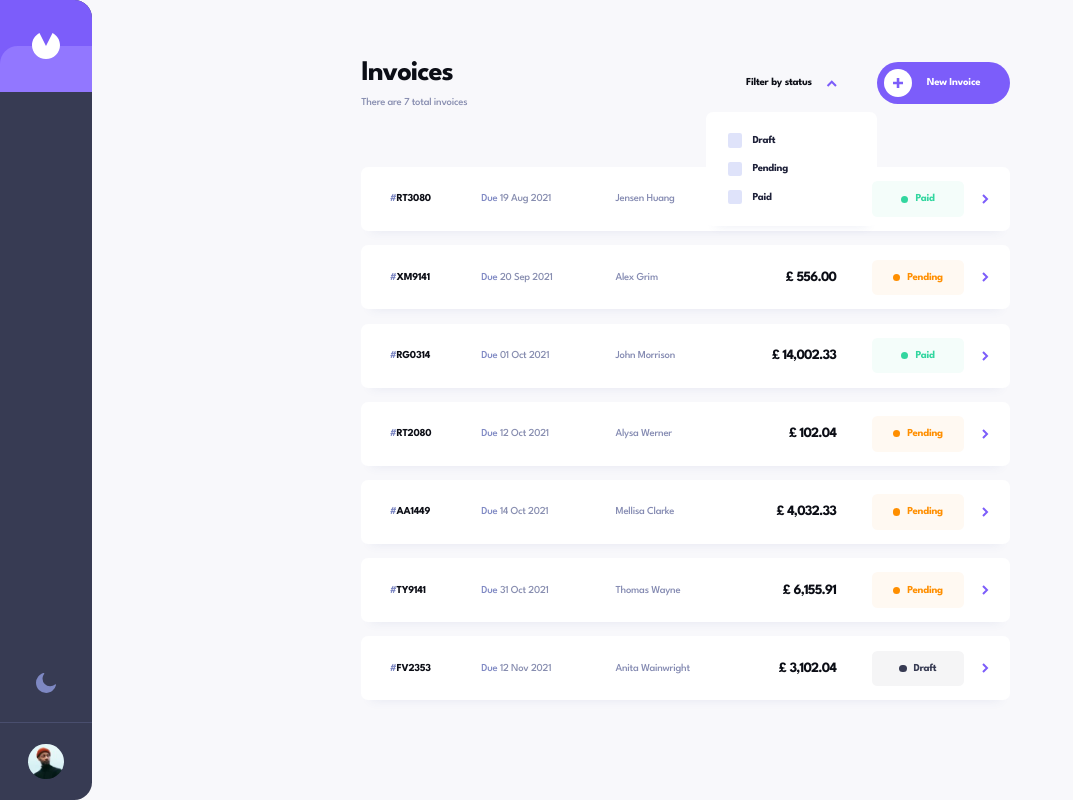
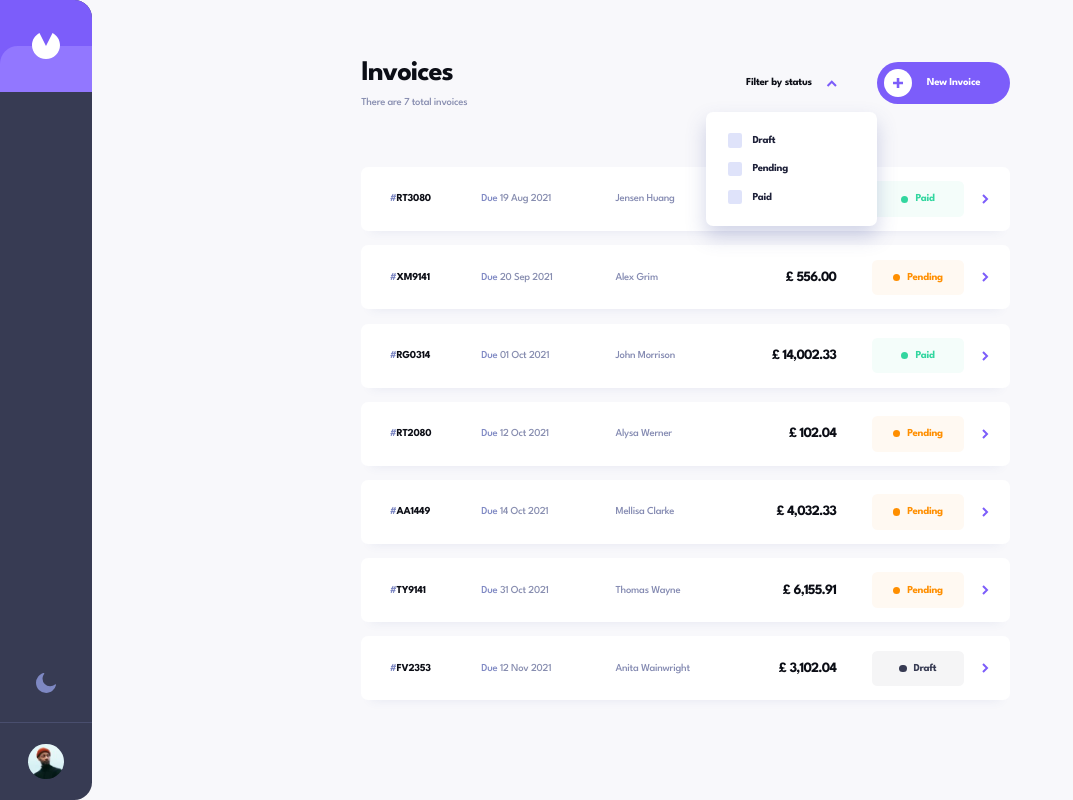
Before and after one commit to CodeVee/invoice-app, a Vue app: page / in a window 1280 px wide. Both pictures are taken after a click on the button "Filter by status". Shown: the whole page, without its empty margins (0-1073 px from the left). Built offline with nearby package versions, Linux system fonts and the light colour scheme.

Commit message:
fixed shadow

```diff
--- a/src/components/InvoiceFilter.vue
+++ b/src/components/InvoiceFilter.vue
@@ -5,7 +5,7 @@
             <img :class="{'rotate-180': state.showDropdown}" class="self-center" src="@/assets/images/icon-arrow-down.svg" alt="down arrow">
         </button>
         <Transition name="dropdown">
-            <div v-show="state.showDropdown" class="absolute top-16 w-full p-2.4 rounded-xls bg-white dark:bg-blue-dark shadow-lgs flex flex-col gap-1.6">
+            <div v-show="state.showDropdown" class="absolute z-10 top-16 w-full p-2.4 rounded-xls bg-white dark:bg-blue-dark shadow-ls flex flex-col gap-1.6">
                 <label v-for="status in state.statuses" class="inline-flex cursor-pointer group" :for="status">
                     <input
                         :id="status"
--- a/tailwind.config.js
+++ b/tailwind.config.js
@@ -71,7 +71,8 @@ module.exports = {
         '4ls': '2.4rem'
       },
       boxShadow: {
-        lgs: '0px 10px 10px -10px rgba(72, 84, 159, 0.100397)'
+        lgs: '0px 10px 10px -10px rgba(72, 84, 159, 0.100397)',
+        ls: '0px 10px 20px rgba(72, 84, 159, 0.25)'
       },
       spacing: {
         0.8: '0.8rem',
```
